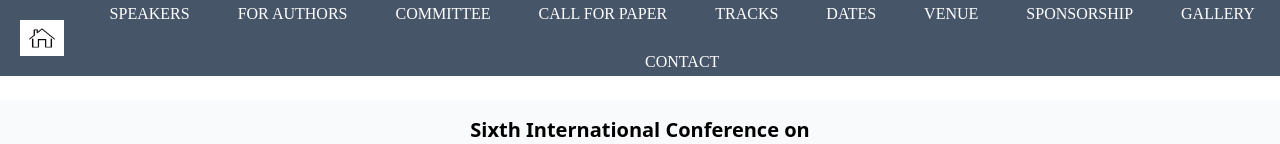
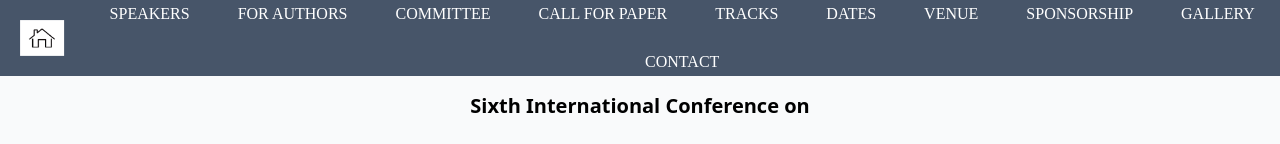
Before and after one commit to Ashutosh-1302/CICBA24, a Next.js app: page / in a window 1280 px wide. Shown: the top 144 px of the page. Built offline with nearby package versions, Linux system fonts and the light colour scheme.

Commit message:
Added minor changes:=

```diff
--- a/app/layout.js
+++ b/app/layout.js
@@ -9,7 +9,7 @@ export default function RootLayout({ children }) {
         <div className="">
           <Navbar />
         </div>
-        <div className="container mt-[100px]">
+        <div className="container mt-auto">
           <div className="content">{children}</div>
         </div>
         <script src="https://unpkg.com/ionicons@4.5.10-0/dist/ionicons.js"></script>
--- a/components/LayLayout.js
+++ b/components/LayLayout.js
@@ -32,7 +32,7 @@ const LaLayout = ({ children }) => {
               backgroundSize: '100% ',
               backgroundRepeat: 'no-repeat',}} >
             </div>
-      <div  className="w-3/4  lg:w-3/4 md:w-full  mx-auto border-2 text-center mb-8">
+      <div  className="w-3/4  lg:w-3/4 md:w-full  mx-auto  border-2 text-center mb-8">
         {children}
       </div>
 
--- a/components/Navbar/NavLinks.js
+++ b/components/Navbar/NavLinks.js
@@ -8,32 +8,32 @@ const NavLinks = () => {
   const [heading, setHeading] = useState("");
   const [subHeading, setSubHeading] = useState("");
 
-  const [isScrolled, setIsScrolled] = useState(false);
+  // const [isScrolled, setIsScrolled] = useState(false);
 
-  useEffect(() => {
-    const handleScroll = () => {
-      setIsScrolled(window.pageYOffset > 0);
-    };
+  // useEffect(() => {
+  //   const handleScroll = () => {
+  //     setIsScrolled(window.pageYOffset > 0);
+  //   };
 
-    window.addEventListener('scroll', handleScroll);
+  //   window.addEventListener('scroll', handleScroll);
 
-    return () => {
-      window.removeEventListener('scroll', handleScroll);
-    };
-  }, []);
+  //   return () => {
+  //     window.removeEventListener('scroll', handleScroll);
+  //   };
+  // }, []);
 
-  const navbarStyle = {
-    position: 'fixed',
-    top: 0,
-    width: '100%',
-    boxShadow: isScrolled ? '0 2px 4px rgba(0, 0, 0, 0.1)' : 'none',
-    // Add other styling properties
-  };
+  // const navbarStyle = {
+  //   position: 'fixed',
+  //   top: 0,
+  //   width: '100%',
+  //   boxShadow: isScrolled ? '0 2px 4px rgba(0, 0, 0, 0.1)' : 'none',
+  //   // Add other styling properties
+  // };
 
   return (
     <>
       {links.map((link) => (
-        <div style={{navbarStyle}}>
+        <div>
           <div className="px-3  text-left md:cursor-pointer group">
             <h1
               className=" hover:bg-green-700 flex justify-between items-center md:pr-0 pr-5 group md:text-white text-white"
--- a/components/Navbar/Navbar.js
+++ b/components/Navbar/Navbar.js
@@ -9,32 +9,32 @@ import { FaGreaterThan } from "react-icons/fa";
 
 const Navbar = () => {
   const [open, setOpen] = useState(false);
-  const [isScrolled, setIsScrolled] = useState(false);
+  // const [isScrolled, setIsScrolled] = useState(false);
 
-  useEffect(() => {
-    const handleScroll = () => {
-      setIsScrolled(window.pageYOffset > 0);
-    };
+  // useEffect(() => {
+  //   const handleScroll = () => {
+  //     setIsScrolled(window.pageYOffset > 0);
+  //   };
 
-    window.addEventListener('scroll', handleScroll);
+  //   window.addEventListener('scroll', handleScroll);
 
-    return () => {
-      window.removeEventListener('scroll', handleScroll);
-    };
-  }, []);
+  //   return () => {
+  //     window.removeEventListener('scroll', handleScroll);
+  //   };
+  // }, []);
 
-  const navbarStyle = {
-    position: 'fixed',
-    top: 0,
-    width: '100%',
-    boxShadow: isScrolled ? '0 2px 4px rgba(0, 0, 0, 0.1)' : 'none',
-    // Add other styling properties
-  };
+  // const navbarStyle = {
+  //   position: 'fixed',
+  //   top: 0,
+  //   width: '100%',
+  //   boxShadow: isScrolled ? '0 2px 4px rgba(0, 0, 0, 0.1)' : 'none',
+  //   // Add other styling properties
+  // };
 
 
 
   return (
-    <nav className="bg-slate-600" style={navbarStyle}>
+    <nav className="bg-slate-600 z-50">
       <div className="flex items-center font-medium justify-around">
         <div className="z-50 p-5 md:w-auto  flex justify-between ">
           <a href="/">
@@ -54,7 +54,7 @@ const Navbar = () => {
           </Link>
           <div
             className="text-sm md:hidden text-white   rotate-90"
-            onClick={() => setOpen(!open)}
+            onClick={() => setOpen(!open) ? "close" : "menu"}
           >
             <FaGreaterThan name={`${open ? "close" : "show"}`} />
           </div>
```
